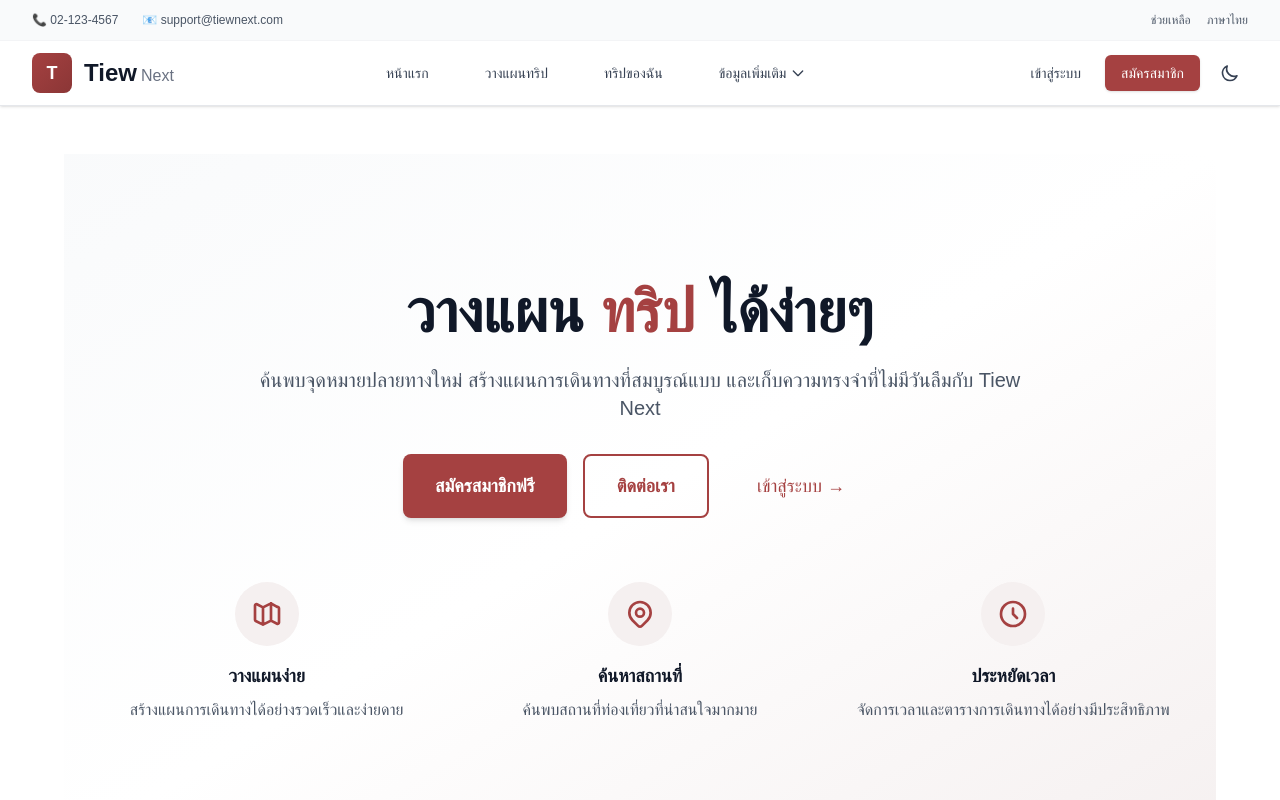
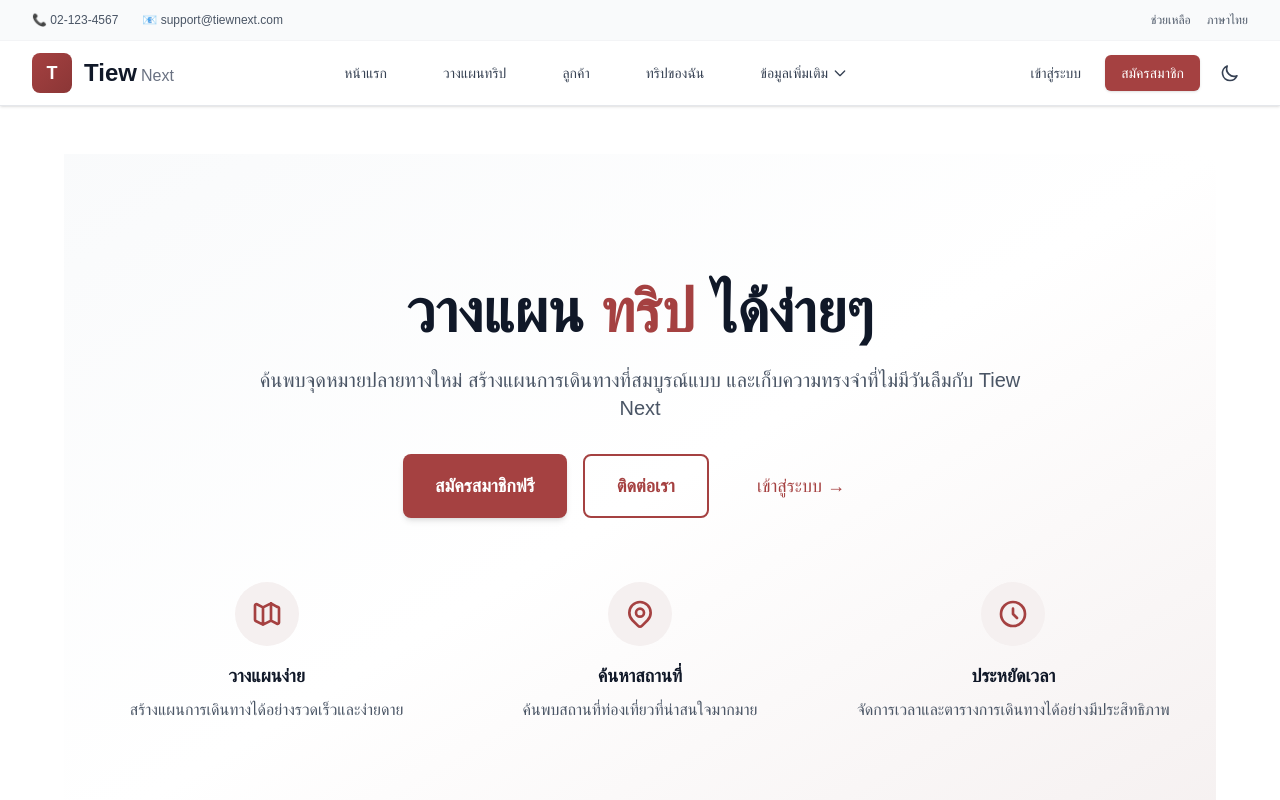
Before and after one commit to wu-web-camp/tiew-next, a Next.js app: page / in a window 1280 px wide. Shown: the top 800 px of the page. Built offline with nearby package versions, Linux system fonts and the light colour scheme.

Commit message:
add client

```diff
--- a/src/components/Header.tsx
+++ b/src/components/Header.tsx
@@ -55,6 +55,13 @@ export default function Header() {
                 <div className="absolute bottom-0 left-0 w-0 h-0.5 bg-[#A54141] transition-all duration-200 group-hover:w-full"></div>
               </Link>
               <Link
+                href="/client"
+                className="text-gray-700 hover:text-[#A54141] px-3 py-2 rounded-md text-sm font-medium transition-colors duration-200 relative group"
+              >
+                ลูกค้า
+                <div className="absolute bottom-0 left-0 w-0 h-0.5 bg-[#A54141] transition-all duration-200 group-hover:w-full"></div>
+              </Link>
+              <Link
                 href="/my-trip"
                 className="text-gray-700 hover:text-[#A54141] px-3 py-2 rounded-md text-sm font-medium transition-colors duration-200 relative group"
               >
```
